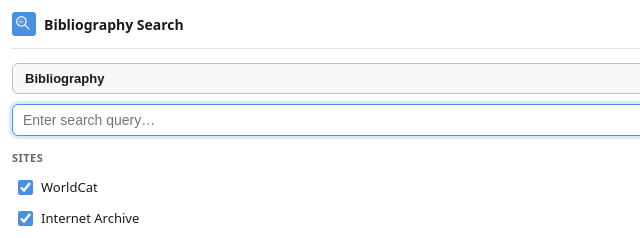
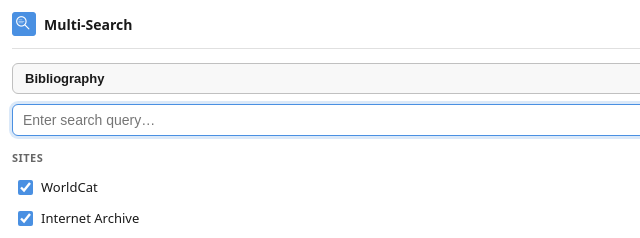
Before and after one commit to nathangibson/multi-search, a website with bundled scripts: page sidebar/sidebar.html in a window 1280 px wide. Shown: the top 238 px of the page, 0-640 px from the left. Built offline with nearby package versions, Linux system fonts and the light colour scheme; some packages are replaced by stand-ins of ours.

Commit message:
fix: update sidebar header to Multi-Search

```diff
--- a/sidebar/sidebar.html
+++ b/sidebar/sidebar.html
@@ -10,7 +10,7 @@
   <div id="app">
     <header>
       <img src="../icons/icon-48.png" alt="" class="logo" aria-hidden="true">
-      <h1>Bibliography Search</h1>
+      <h1>Multi-Search</h1>
       <button id="settings-btn" type="button" class="settings-btn" title="Settings" aria-label="Open settings">⚙</button>
     </header>
 
```
